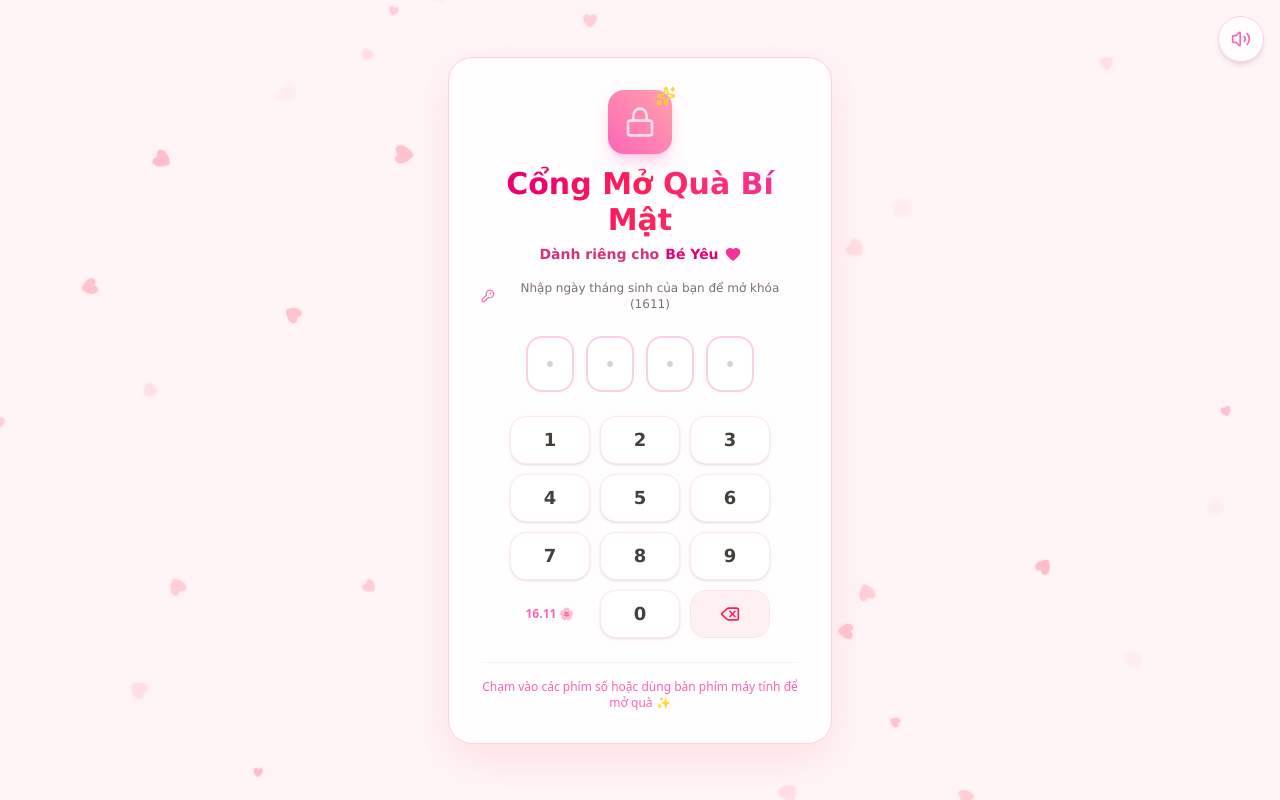
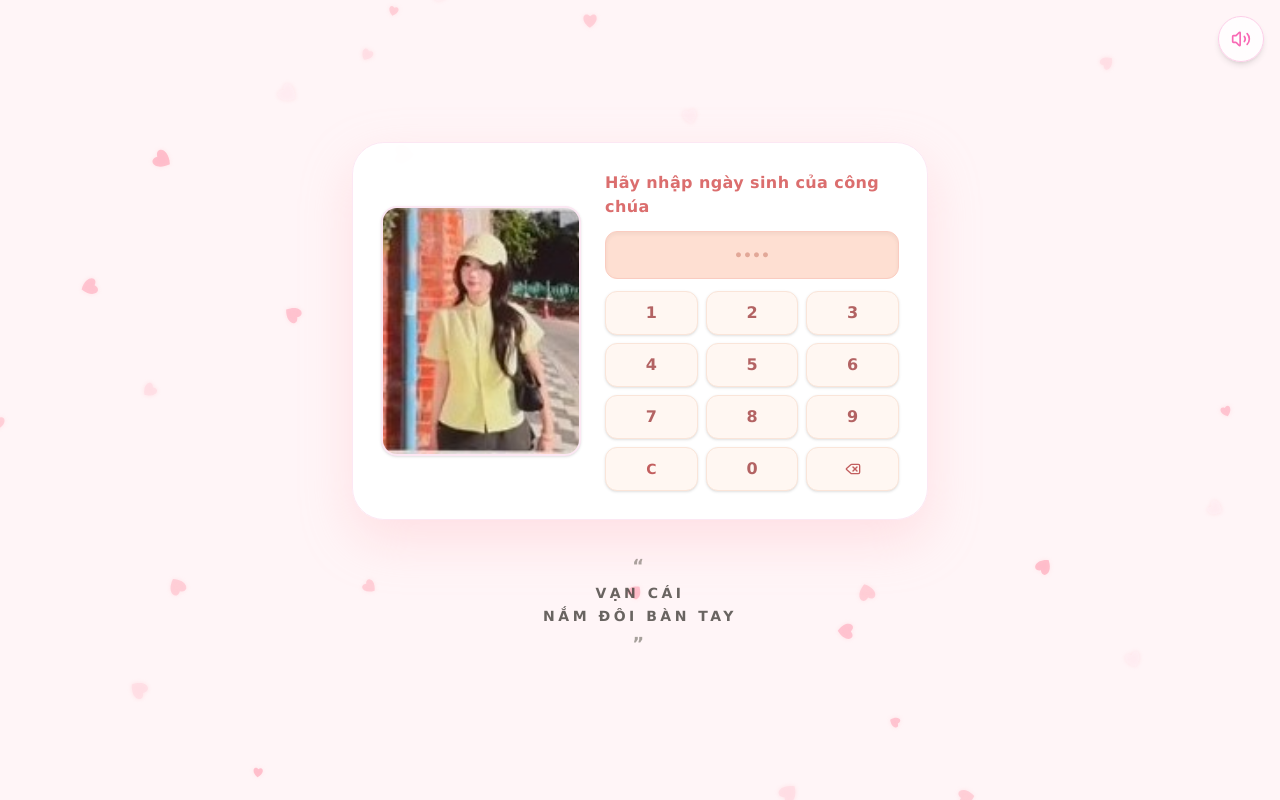
Before and after one commit to phuongnamdg/1611.1, a Next.js app: page / in a window 1280 px wide. Built offline with nearby package versions, Linux system fonts and the light colour scheme.

Commit message:
feat: design 2-column princess login screen matching TikTok reference screenshot

```diff
--- a/src/app/page.tsx
+++ b/src/app/page.tsx
@@ -332,7 +332,7 @@ export default function BirthdayAllInOnePage() {
       };
       loop();
     } catch {
-      alert('Không thể mở micro. Bạn có thể chạm tay trực tiếp vào ngọn nến nhé!');
+      alert('Em không mở micro sao?. Em chạm tay trực tiếp vào ngọn nến nha!');
       setIsMicListening(false);
     }
   };
@@ -384,121 +384,141 @@ export default function BirthdayAllInOnePage() {
             initial={{ opacity: 0, scale: 0.95 }}
             animate={{ opacity: 1, scale: 1 }}
             exit={{ opacity: 0, scale: 1.05 }}
-            className="relative z-20 flex flex-col items-center justify-center min-h-screen px-4 py-8 text-center w-full"
+            className="relative z-20 flex flex-col items-center justify-center min-h-screen px-4 py-8 w-full"
           >
-            <div className="w-full max-w-sm p-6 sm:p-8 rounded-3xl bg-white/80 backdrop-blur-xl border border-pink-200 shadow-[0_15px_40px_rgba(255,182,193,0.35)]">
-              {/* Biểu tượng ổ khóa */}
-              <div className="relative mx-auto mb-3 w-16 h-16 rounded-2xl bg-gradient-to-tr from-pink-400 to-rose-300 flex items-center justify-center shadow-lg shadow-pink-300/50">
-                <Lock className="w-8 h-8 text-white animate-pulse" />
-                <Sparkles className="w-5 h-5 text-amber-300 absolute -top-1 -right-1" />
+            {/* KHUNG CARD CHÍNH 2 CỘT (GIỐNG HỆT VIDEO TIKTOK MẪU) */}
+            <div className="w-full max-w-lg sm:max-w-xl bg-white/95 backdrop-blur-xl rounded-[32px] p-5 sm:p-7 shadow-[0_20px_50px_rgba(255,182,193,0.35)] border border-pink-100 flex flex-col sm:flex-row items-center gap-5 sm:gap-6">
+
+              {/* CỘT TRÁI: KHUNG ẢNH CÔNG CHÚA (TỰ ĐỘNG LẤY TỪ public/avatar.jpg) */}
+              <div className="w-44 sm:w-[200px] flex-shrink-0 flex flex-col items-center">
+                <div className="w-full aspect-[4/5] rounded-2xl overflow-hidden shadow-sm border-2 border-pink-100 bg-pink-50 relative group">
+                  {/* 👇 ĐƯỜNG DẪN ẢNH: Bạn có thể đổi ảnh khác bằng cách ghi đè file public/avatar.jpg 👇 */}
+                  <img
+                    src="/avatar.jpg"
+                    alt="Công chúa"
+                    className="w-full h-full object-cover transition-transform duration-500 group-hover:scale-105"
+                  />
+                </div>
               </div>
 
-              {/* 👇 BẠN CÓ THỂ SỬA TIÊU ĐỀ MÀN 1 VÀ TÊN NGƯỜI NHẬN TẠI ĐÂY 👇 */}
-              <h1 className="text-2xl sm:text-3xl font-bold bg-gradient-to-r from-pink-600 via-rose-500 to-pink-500 bg-clip-text text-transparent">
-                Cổng Mở Quà Bí Mật
-              </h1>
-              <p className="mt-1.5 text-sm text-pink-700/80 flex items-center justify-center gap-1.5 font-semibold">
-                Dành riêng cho <span className="text-pink-600 font-bold">Bé Yêu</span>
-                <Heart className="w-4 h-4 text-pink-500 fill-pink-500 inline" />
-              </p>
-              <p className="mt-4 text-xs text-stone-500 font-medium flex items-center justify-center gap-1.5">
-                <KeyRound className="w-3.5 h-3.5 text-pink-400" />
-                Nhập ngày tháng sinh của bạn để mở khóa (1611)
-              </p>
+              {/* CỘT PHẢI: BÀN PHÍM NHẬP NGÀY SINH CÔNG CHÚA */}
+              <div className="w-full flex flex-col items-center sm:items-start flex-1">
+                {/* 👇 BẠN CÓ THỂ SỬA DÒNG TIÊU ĐỀ NÀY 👇 */}
+                <h2 className="text-[#db6e6e] font-bold text-sm sm:text-base mb-3 text-center sm:text-left w-full tracking-wide">
+                  Hãy nhập ngày sinh của công chúa
+                </h2>
 
-              {/* Ô hiển thị 4 số PIN */}
-              <div className="flex justify-center items-center gap-3 my-6">
-                {[0, 1, 2, 3].map((idx) => {
-                  const hasDigit = idx < pin.length;
-                  return (
-                    <div
-                      key={idx}
-                      className={`w-12 h-14 rounded-2xl border-2 flex items-center justify-center text-xl font-bold transition-all ${
-                        hasDigit
-                          ? 'border-pink-500 bg-pink-50 text-pink-600 shadow-md shadow-pink-200'
-                          : 'border-pink-200 bg-white/60 text-stone-300'
-                      }`}
-                    >
-                      {hasDigit ? pin[idx] : '•'}
-                    </div>
-                  );
-                })}
+                {/* Ô hiển thị số nhập vào (Tone màu cam/đào pastel) */}
+                <div className="w-full h-11 sm:h-12 rounded-xl bg-[#fedfd2] border border-[#faccc0] flex items-center justify-center text-[#c25e5e] font-bold text-xl tracking-[0.25em] px-4 shadow-inner mb-3">
+                  {pin.length > 0 ? (
+                    pin.split('').map((char, i) => (
+                      <span key={i} className="mx-1">
+                        {char}
+                      </span>
+                    ))
+                  ) : (
+                    <span className="text-[#e2a898] tracking-normal text-sm font-semibold">
+                      ••••
+                    </span>
+                  )}
                 </div>
 
-              {/* Báo lỗi khi sai mật mã */}
+                {/* Thông báo lỗi nếu bấm sai ngày sinh */}
                 {pinError && (
-                <p className="text-xs text-rose-500 font-semibold mb-3 px-2 py-1 rounded-lg bg-rose-50 border border-rose-200">
+                  <p className="text-xs text-rose-500 font-semibold mb-2 text-center w-full animate-shake">
                     {pinError}
                   </p>
                 )}
 
-              {/* Bàn phím số Numpad cảm ứng */}
-              <div className="grid grid-cols-3 gap-2.5 max-w-[260px] mx-auto">
-                {['1', '2', '3', '4', '5', '6', '7', '8', '9'].map((d) => (
+                {/* BÀN PHÍM SỐ CẢM ỨNG 3x4 (TONE MÀU BEIGE / CAM ĐÀO) */}
+                <div className="grid grid-cols-3 gap-2 w-full">
+                  {['1', '2', '3', '4', '5', '6', '7', '8', '9'].map((digit) => (
                     <button
-                    key={d}
+                      key={digit}
                       onClick={() => {
                         sound.playKeypress();
                         if (pin.length < 4) {
-                        const next = pin + d;
+                          const next = pin + digit;
                           setPin(next);
                           setPinError('');
                           if (next.length === 4) {
-                          // 👇 BẠN CÓ THỂ SỬA MẬT MÃ Ở ĐÂY (MẶC ĐỊNH LÀ 1611) 👇
+                            // 👇 MẬT KHẨU MẶC ĐỊNH LÀ 1611 (16/11) 👇
                             if (next === '1611') {
                               sound.playUnlockSuccess();
                               setTimeout(() => setScene(2), 600);
                             } else {
-                            setPinError('Ủa ủa! Ngày sinh của mình mà cũng bấm nhầm hả? Thử lại nha 🌸');
+                              setPinError('Ủa ủa! Ngày sinh của công chúa mà cũng quên sao? 🌸');
                               sound.playKeypress(200);
                               setTimeout(() => setPin(''), 800);
                             }
                           }
                         }
                       }}
-                    className="h-12 rounded-2xl bg-white hover:bg-pink-50 text-stone-700 font-bold text-lg border border-pink-100 shadow-sm flex items-center justify-center transition-colors active:scale-95"
+                      className="h-11 rounded-xl bg-[#fff7f2] hover:bg-[#ffede2] text-[#b36363] font-bold text-base border border-[#fae5d9] shadow-sm flex items-center justify-center transition-all active:scale-95"
                     >
-                    {d}
+                      {digit}
                     </button>
                   ))}
 
-                <div className="h-12 flex items-center justify-center text-xs text-pink-400 font-bold">
-                  16.11 🌸
-                </div>
+                  {/* Nút C (Clear / Xóa hết) */}
+                  <button
+                    onClick={() => {
+                      sound.playKeypress(400);
+                      setPin('');
+                      setPinError('');
+                    }}
+                    className="h-11 rounded-xl bg-[#fff7f2] hover:bg-rose-50 text-[#c25e5e] font-bold text-sm border border-[#fae5d9] shadow-sm flex items-center justify-center transition-all active:scale-95"
+                  >
+                    C
+                  </button>
 
+                  {/* Phím 0 */}
                   <button
                     onClick={() => {
                       sound.playKeypress();
                       if (pin.length < 4) {
                         const next = pin + '0';
                         setPin(next);
+                        setPinError('');
+                        if (next.length === 4) {
                           if (next === '1611') {
                             sound.playUnlockSuccess();
                             setTimeout(() => setScene(2), 600);
+                          } else {
+                            setPinError('Ủa ủa! Ngày sinh của công chúa mà cũng quên sao? 🌸');
+                            sound.playKeypress(200);
+                            setTimeout(() => setPin(''), 800);
+                          }
                         }
                       }
                     }}
-                  className="h-12 rounded-2xl bg-white hover:bg-pink-50 text-stone-700 font-bold text-lg border border-pink-100 shadow-sm flex items-center justify-center transition-colors active:scale-95"
+                    className="h-11 rounded-xl bg-[#fff7f2] hover:bg-[#ffede2] text-[#b36363] font-bold text-base border border-[#fae5d9] shadow-sm flex items-center justify-center transition-all active:scale-95"
                   >
                     0
                   </button>
 
+                  {/* Phím Xóa 1 số (Backspace) */}
                   <button
                     onClick={() => {
                       sound.playKeypress(400);
                       setPin((prev) => prev.slice(0, -1));
                       setPinError('');
                     }}
-                  className="h-12 rounded-2xl bg-rose-50 hover:bg-rose-100 text-rose-500 font-semibold border border-rose-100 flex items-center justify-center transition-colors active:scale-95"
+                    className="h-11 rounded-xl bg-[#fff7f2] hover:bg-rose-50 text-[#c25e5e] font-bold text-base border border-[#fae5d9] shadow-sm flex items-center justify-center transition-all active:scale-95"
                     aria-label="Xóa"
                   >
-                  <Delete className="w-5 h-5" />
+                    <Delete className="w-4 h-4" />
                   </button>
                 </div>
+              </div>
+            </div>
 
-              <div className="mt-6 pt-4 border-t border-pink-100/70 text-xs text-pink-400 font-medium">
-                Chạm vào các phím số hoặc dùng bàn phím máy tính để mở quà ✨
-              </div>
+            {/* 👇 DÒNG CHỮ QUOTE LÃNG MẠN PHÍA DƯỚI (GIỐNG ẢNH MẪU) 👇 */}
+            <div className="mt-8 text-center tracking-[0.25em] text-xs sm:text-sm font-semibold uppercase text-stone-700/80">
+              <p className="text-stone-400 text-lg mb-0.5">&ldquo;</p>
+              <p className="leading-relaxed">VẠN CÁI</p>
+              <p className="leading-relaxed">NẮM ĐÔI BÀN TAY</p>
+              <p className="text-stone-400 text-lg mt-0.5">&rdquo;</p>
             </div>
           </motion.div>
         )}
```
Also changed, not shown: public/avatar.jpg (added). Lines whose indentation alone changed are shown as unchanged.
